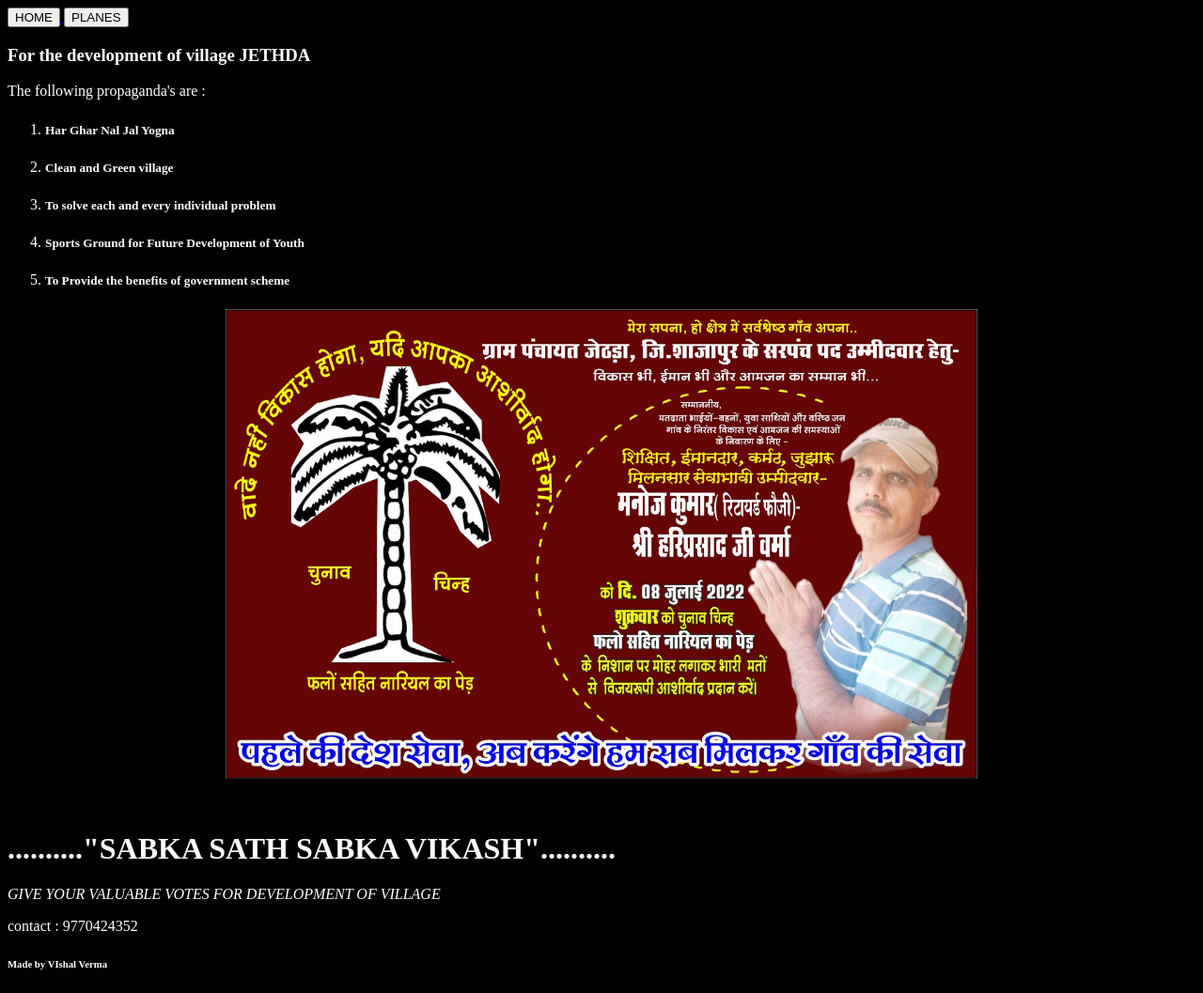
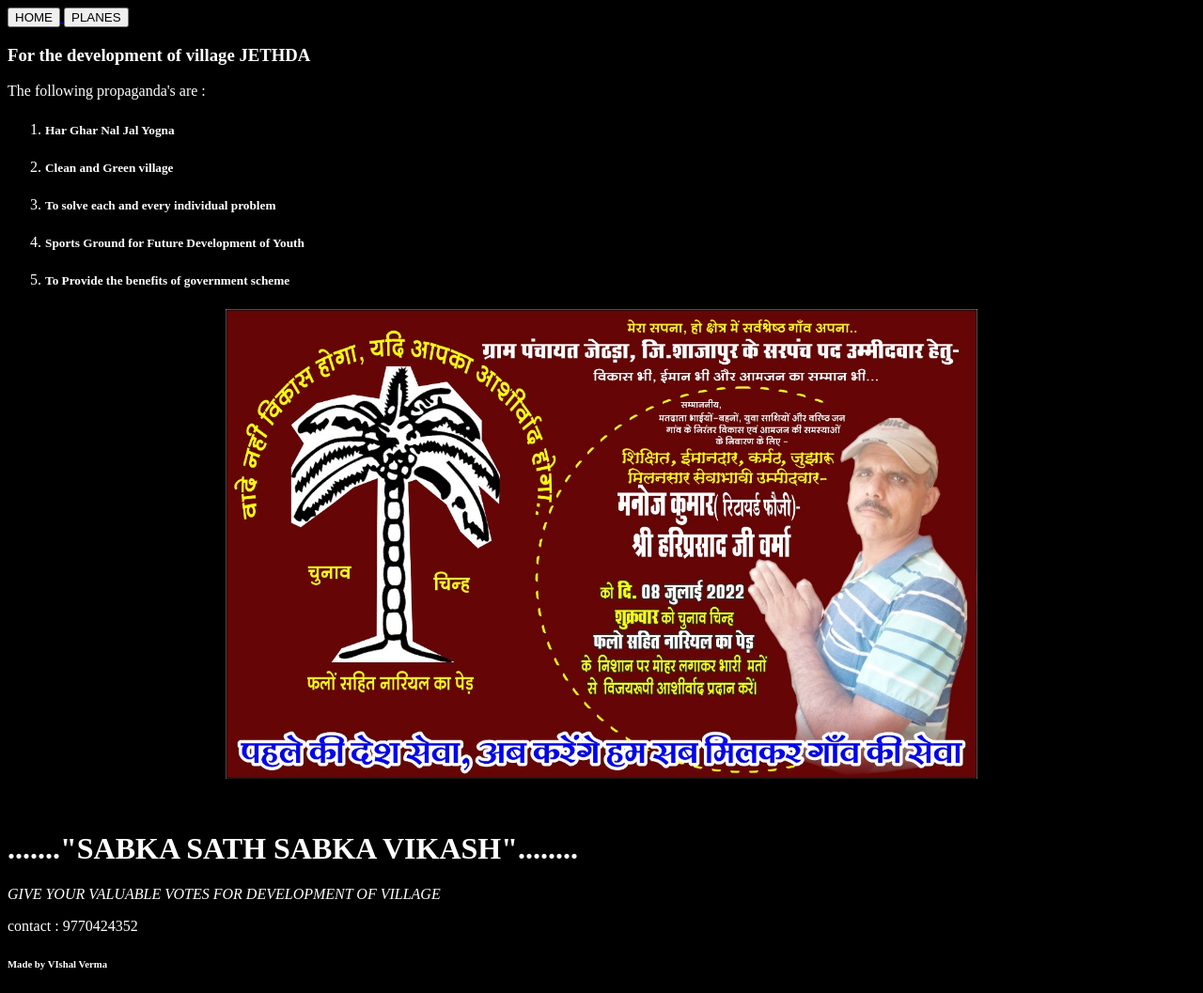
Before and after one commit to V121212/village-development, a plain HTML site: page index.html in a window 1280 px wide. Shown: the whole page at 94% size. Drawn offline with Linux system fonts and the light colour scheme.

Commit message:
Update index.html

```diff
--- a/index.html
+++ b/index.html
@@ -20,7 +20,7 @@
 <li><h5>To Provide the benefits of government scheme</h5></li>
 </ol>
 <p align=center><img src="IMG-20220624-WA0003.jpg" height="500"width="800"/></p><br
-<p ><h1>.........."SABKA SATH SABKA VIKASH"..........</h1></p>
+<p ><h1>......."SABKA SATH SABKA VIKASH"........</h1></p>
 <p><em>GIVE YOUR VALUABLE VOTES FOR DEVELOPMENT OF VILLAGE</em> </p>
 <p>contact : 9770424352</p>
 <flotter><h6> Made by VIshal Verma</h6></flotter>
```
